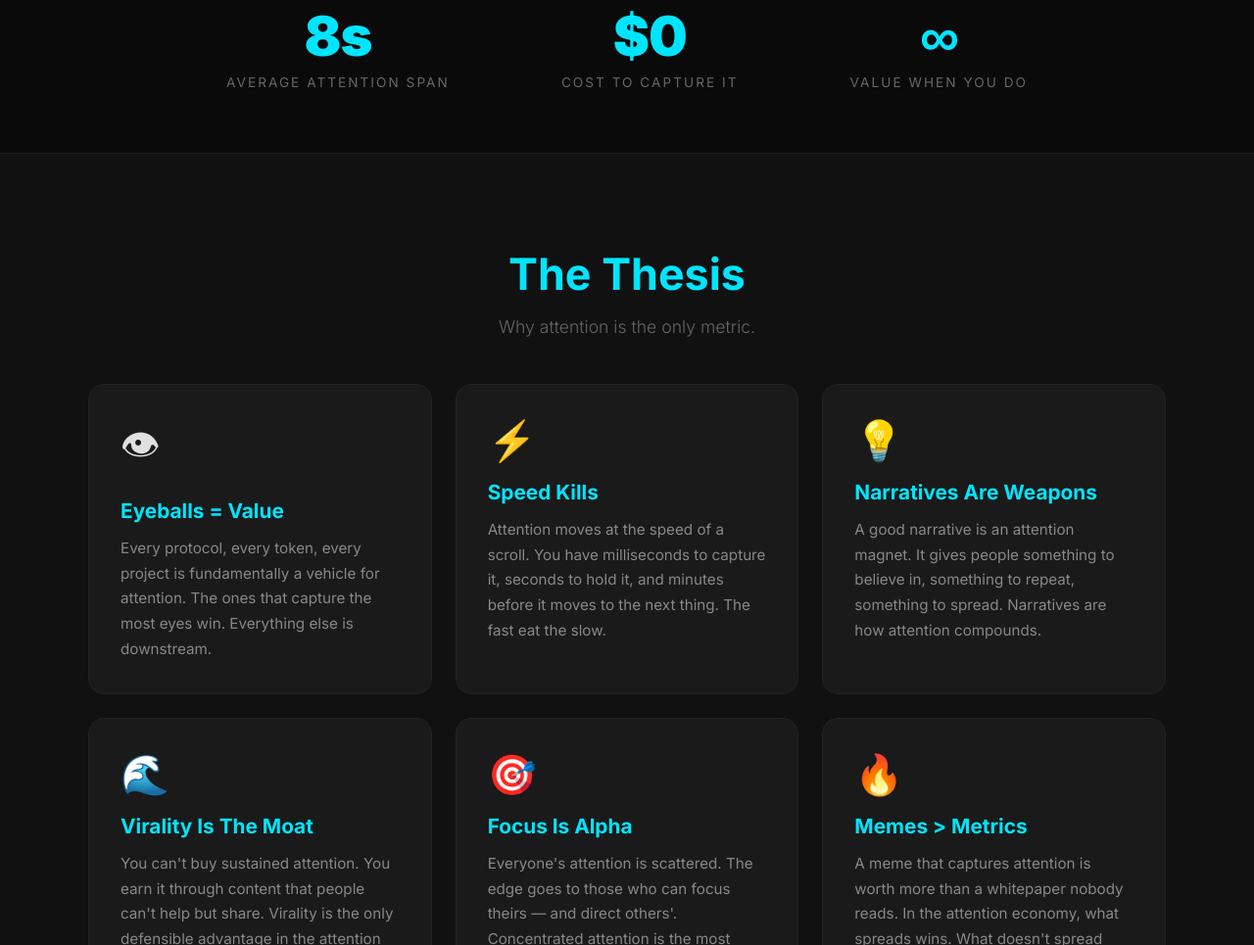
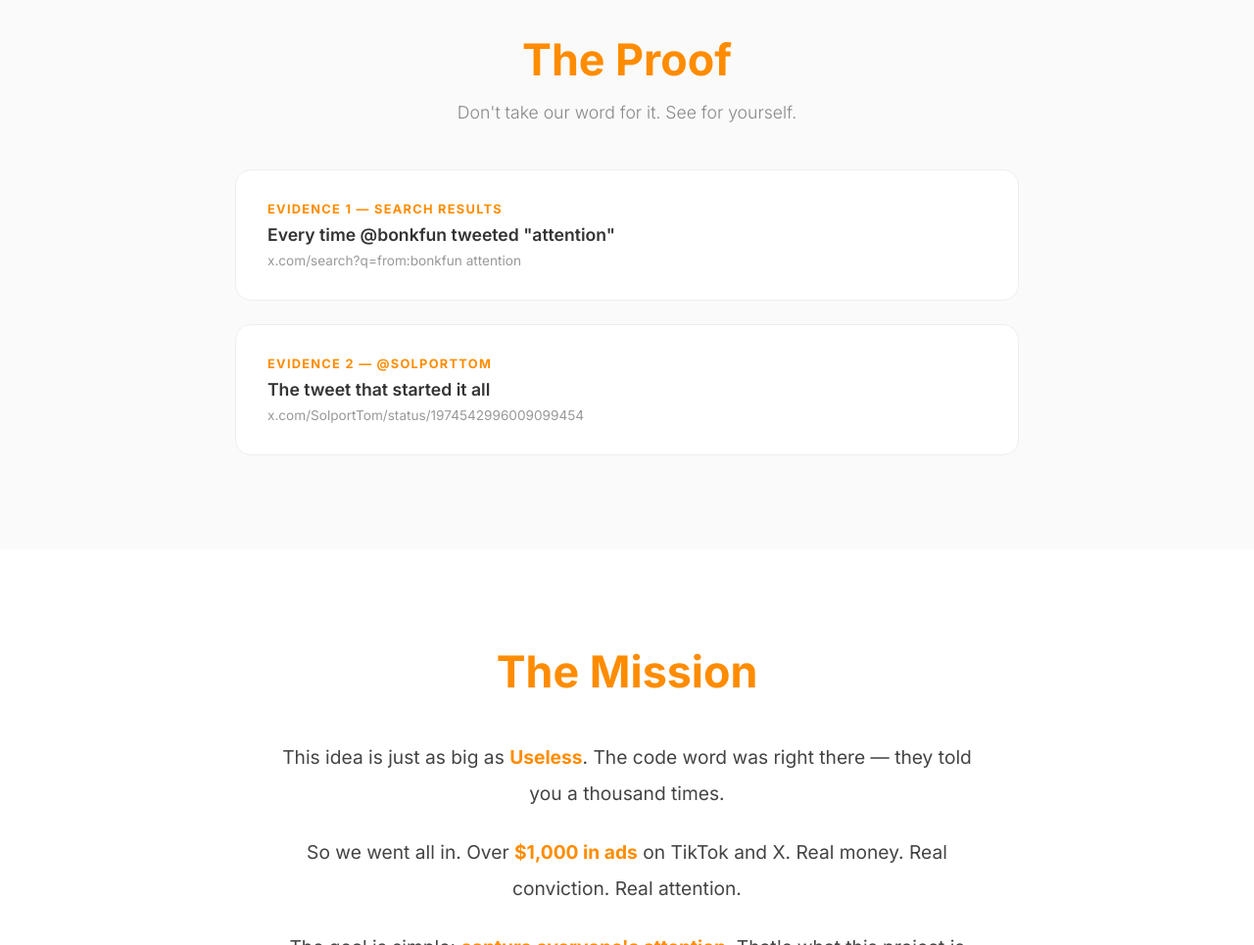
Before and after one commit to anatolyyakovenkos/believe, a plain HTML site: page index.html in a window 1280 px wide. Shown: the part 1835-2800 px from the top of the page at 98% size. Drawn offline with Linux system fonts and the light colour scheme.

Commit message:
Rewrite site for Attention — orange/white theme, real narrative
Same style as the original Believe in Bonk site but content now
covers the @bonkfun/@SolportTom "attention" code word with proof links.

Co-Authored-By: Claude Opus 4.6 (1M context) <noreply@anthropic.com>

```diff
--- a/index.html
+++ b/index.html
@@ -11,8 +11,8 @@
 
     body {
       font-family: 'Inter', sans-serif;
-      background: #0a0a0a;
-      color: #e0e0e0;
+      background: #ffffff;
+      color: #1a1a1a;
       overflow-x: hidden;
     }
 
@@ -25,8 +25,8 @@
       display: flex;
       align-items: center;
       gap: 0.5rem;
-      background: #00e5ff;
-      color: #0a0a0a;
+      background: #FF8C00;
+      color: #fff;
       text-decoration: none;
       font-weight: 700;
       font-size: 0.95rem;
@@ -37,13 +37,13 @@
 
     .x-btn:hover {
       transform: scale(1.05);
-      box-shadow: 0 4px 20px rgba(0, 229, 255, 0.35);
+      box-shadow: 0 4px 20px rgba(255, 140, 0, 0.35);
     }
 
     .x-btn svg {
       width: 18px;
       height: 18px;
-      fill: #0a0a0a;
+      fill: #fff;
     }
 
     /* Hero */
@@ -65,7 +65,7 @@
       left: -50%;
       width: 200%;
       height: 200%;
-      background: radial-gradient(circle at 50% 50%, rgba(0, 229, 255, 0.05) 0%, transparent 50%);
+      background: radial-gradient(circle at 50% 50%, rgba(255, 140, 0, 0.06) 0%, transparent 50%);
       animation: pulse 6s ease-in-out infinite;
     }
 
@@ -75,19 +75,18 @@
     }
 
     .hero h1 {
-      font-size: clamp(3.5rem, 11vw, 9rem);
+      font-size: clamp(4rem, 12vw, 10rem);
       font-weight: 900;
-      color: #00e5ff;
+      color: #FF8C00;
       letter-spacing: -0.03em;
       line-height: 0.9;
       position: relative;
       z-index: 1;
-      text-transform: uppercase;
     }
 
     .hero .tagline {
       font-size: clamp(1rem, 2.5vw, 1.4rem);
-      color: #666;
+      color: #888;
       margin-top: 1.5rem;
       font-weight: 300;
       letter-spacing: 0.2em;
@@ -101,7 +100,7 @@
       bottom: 2rem;
       z-index: 1;
       animation: bounce 2s infinite;
-      color: #00e5ff;
+      color: #FF8C00;
       font-size: 1.5rem;
     }
 
@@ -120,7 +119,7 @@
 
     .story h2 {
       font-size: clamp(1.8rem, 4vw, 2.8rem);
-      color: #00e5ff;
+      color: #FF8C00;
       font-weight: 700;
       margin-bottom: 2.5rem;
       line-height: 1.3;
@@ -129,13 +128,13 @@
     .story p {
       font-size: clamp(1rem, 2vw, 1.2rem);
       line-height: 1.9;
-      color: #999;
+      color: #444;
       margin-bottom: 1.5rem;
       font-weight: 400;
     }
 
     .story .highlight {
-      color: #00e5ff;
+      color: #FF8C00;
       font-weight: 700;
     }
 
@@ -143,8 +142,8 @@
       display: inline-block;
       font-size: 2rem;
       font-weight: 900;
-      color: #00e5ff;
-      background: rgba(0, 229, 255, 0.08);
+      color: #FF8C00;
+      background: rgba(255, 140, 0, 0.08);
       padding: 0.1em 0.4em;
       border-radius: 8px;
     }
@@ -153,135 +152,105 @@
     .divider {
       width: 60px;
       height: 4px;
-      background: #00e5ff;
+      background: #FF8C00;
       margin: 0 auto;
       border-radius: 2px;
     }
 
-    /* Manifesto section */
-    .manifesto {
+    /* Proof section */
+    .proof {
       padding: 6rem 2rem;
-      background: #111;
+      background: #fafafa;
     }
 
-    .manifesto h2 {
+    .proof h2 {
       text-align: center;
       font-size: clamp(1.8rem, 4vw, 2.8rem);
-      color: #00e5ff;
+      color: #FF8C00;
       font-weight: 700;
       margin-bottom: 1rem;
     }
 
-    .manifesto .subtitle {
+    .proof .subtitle {
       text-align: center;
-      color: #666;
+      color: #888;
       font-size: 1.1rem;
       margin-bottom: 3rem;
       font-weight: 300;
     }
 
-    .manifesto-grid {
-      max-width: 1100px;
+    .proof-links {
+      max-width: 800px;
       margin: 0 auto;
-      display: grid;
-      grid-template-columns: repeat(auto-fit, minmax(300px, 1fr));
+      display: flex;
+      flex-direction: column;
       gap: 1.5rem;
     }
 
-    .manifesto-card {
-      background: #1a1a1a;
+    .proof-link {
+      background: #fff;
       border-radius: 16px;
       padding: 2rem;
-      border: 1px solid #222;
+      border: 1px solid #eee;
       transition: transform 0.3s ease, box-shadow 0.3s ease;
+      text-decoration: none;
+      color: inherit;
+      display: block;
     }
 
-    .manifesto-card:hover {
+    .proof-link:hover {
       transform: translateY(-4px);
-      box-shadow: 0 20px 40px rgba(0, 229, 255, 0.08);
-      border-color: rgba(0, 229, 255, 0.2);
+      box-shadow: 0 20px 40px rgba(255, 140, 0, 0.1);
     }
 
-    .manifesto-card .icon {
-      font-size: 2.5rem;
-      margin-bottom: 1rem;
+    .proof-link .label {
+      font-size: 0.8rem;
+      color: #FF8C00;
+      font-weight: 700;
+      text-transform: uppercase;
+      letter-spacing: 0.1em;
+      margin-bottom: 0.5rem;
     }
 
-    .manifesto-card h3 {
-      font-size: 1.3rem;
-      color: #00e5ff;
-      font-weight: 700;
-      margin-bottom: 0.8rem;
+    .proof-link .desc {
+      font-size: 1.1rem;
+      color: #333;
+      font-weight: 600;
+      margin-bottom: 0.5rem;
     }
 
-    .manifesto-card p {
-      color: #888;
-      font-size: 0.95rem;
-      line-height: 1.7;
-      font-weight: 400;
+    .proof-link .url {
+      font-size: 0.85rem;
+      color: #999;
+      word-break: break-all;
     }
 
-    /* Stats bar */
-    .stats {
-      padding: 4rem 2rem;
-      background: #0a0a0a;
-      border-top: 1px solid #1a1a1a;
-      border-bottom: 1px solid #1a1a1a;
-    }
-
-    .stats-inner {
-      max-width: 900px;
-      margin: 0 auto;
-      display: flex;
-      justify-content: space-around;
-      flex-wrap: wrap;
-      gap: 2rem;
-    }
-
-    .stat {
-      text-align: center;
-    }
-
-    .stat .number {
-      font-size: clamp(2rem, 5vw, 3.5rem);
-      font-weight: 900;
-      color: #00e5ff;
-      letter-spacing: -0.02em;
-    }
-
-    .stat .label {
-      font-size: 0.85rem;
-      color: #666;
-      text-transform: uppercase;
-      letter-spacing: 0.15em;
-      margin-top: 0.3rem;
-      font-weight: 400;
-    }
-
-    /* Thesis section */
-    .thesis {
+    /* Mission section */
+    .mission {
       max-width: 800px;
       margin: 0 auto;
       padding: 6rem 2rem;
       text-align: center;
     }
 
-    .thesis h2 {
+    .mission h2 {
       font-size: clamp(1.8rem, 4vw, 2.8rem);
-      color: #00e5ff;
+      color: #FF8C00;
       font-weight: 700;
       margin-bottom: 2.5rem;
+      line-height: 1.3;
     }
 
-    .thesis p {
-      font-size: clamp(1rem, 2vw, 1.15rem);
+    .mission p {
+      font-size: clamp(1rem, 2vw, 1.2rem);
       line-height: 1.9;
-      color: #999;
+      color: #444;
       margin-bottom: 1.5rem;
+      font-weight: 400;
     }
 
-    .thesis .highlight {
-      color: #00e5ff;
+    .mission .highlight {
+      color: #FF8C00;
       font-weight: 700;
     }
 
@@ -292,43 +261,28 @@
       position: relative;
     }
 
-    .cta::before {
-      content: '';
-      position: absolute;
-      top: 0;
-      left: 0;
-      width: 100%;
-      height: 100%;
-      background: radial-gradient(circle at 50% 50%, rgba(0, 229, 255, 0.04) 0%, transparent 60%);
-    }
-
     .cta h2 {
       font-size: clamp(2.5rem, 8vw, 6rem);
       font-weight: 900;
-      color: #00e5ff;
+      color: #FF8C00;
       margin-bottom: 1.5rem;
       letter-spacing: -0.02em;
-      text-transform: uppercase;
-      position: relative;
-      z-index: 1;
     }
 
     .cta p {
       font-size: clamp(1rem, 2vw, 1.3rem);
-      color: #666;
+      color: #888;
       max-width: 500px;
       margin: 0 auto;
       line-height: 1.7;
       font-weight: 300;
-      position: relative;
-      z-index: 1;
     }
 
     /* Footer */
     footer {
       text-align: center;
       padding: 2rem;
-      color: #333;
+      color: #ccc;
       font-size: 0.85rem;
       font-weight: 300;
     }
@@ -345,160 +299,99 @@
       transform: translateY(0);
     }
 
-    /* Glow text effect */
-    .glow {
-      text-shadow: 0 0 40px rgba(0, 229, 255, 0.3), 0 0 80px rgba(0, 229, 255, 0.1);
-    }
-
     @media (max-width: 600px) {
-      .manifesto-grid {
-        grid-template-columns: 1fr;
-      }
-      .stats-inner {
-        flex-direction: column;
-        align-items: center;
+      .proof-links {
+        gap: 1rem;
       }
     }
   </style>
 </head>
 <body>
 
-  <a href="https://x.com/" target="_blank" class="x-btn">
+  <a href="https://x.com/AttentionBonk" target="_blank" class="x-btn">
     <svg viewBox="0 0 24 24" xmlns="http://www.w3.org/2000/svg"><path d="M18.244 2.25h3.308l-7.227 8.26 8.502 11.24H16.17l-5.214-6.817L4.99 21.75H1.68l7.73-8.835L1.254 2.25H8.08l4.713 6.231zm-1.161 17.52h1.833L7.084 4.126H5.117z"/></svg>
     Follow
   </a>
 
   <!-- Hero -->
   <section class="hero">
-    <h1 class="glow">Attention.</h1>
-    <p class="tagline">The only currency that matters</p>
+    <h1>Attention.</h1>
+    <p class="tagline">The code word was always there</p>
     <div class="scroll-hint">&darr;</div>
   </section>
 
   <!-- Story -->
   <section class="story fade-in">
-    <h2>Everything you see is a war for your eyes.</h2>
+    <h2>What if there was a code word hiding in plain sight?</h2>
 
     <p>
-      Every token, every thread, every narrative &mdash; it's all competing for the same thing: <span class="highlight">your attention</span>.
+      For the last year, <span class="highlight">@bonkfun</span> &amp; <span class="highlight">@SolportTom</span> have tweeted out "attention" more than <span class="big-number">1,000</span> times.
     </p>
 
     <p>
-      The feeds are infinite. The content never stops. There are <span class="big-number">&infin;</span> things screaming for you to look &mdash; but you only have two eyes.
+      A word repeated <span class="highlight">every single day</span> &mdash; in tweets, in replies, in posts &mdash; but you just didn't see it.
     </p>
 
     <p>
-      Markets don't move on fundamentals. They don't move on tech. They move when <span class="highlight">enough people look at the same thing at the same time</span>.
+      They were telling you exactly what the next play was. Over and over and over again. They said <span class="highlight">"attention"</span> &mdash; and you still chose to ignore it.
     </p>
 
     <div class="divider" style="margin: 3rem auto;"></div>
 
-    <p style="font-size: clamp(1.2rem, 2.5vw, 1.5rem); color: #00e5ff; font-weight: 600; margin-top: 2rem;">
-      Attention is the asset. Everything else is noise.
+    <p style="font-size: clamp(1.2rem, 2.5vw, 1.5rem); color: #FF8C00; font-weight: 600; margin-top: 2rem;">
+      Introducing Attention.
     </p>
 
     <p>
-      The ones who win aren't smarter. They aren't earlier. They're just better at <span class="highlight">capturing attention</span> &mdash; and directing it.
+      The word was always there. In the tweets. In the posts. In every message they ever sent. They told you to pay <span class="highlight">attention</span> &mdash; over and over and over again.
     </p>
 
-    <p>You already knew this. You just weren't paying attention.</p>
+    <p>You just weren't paying attention.</p>
   </section>
 
-  <!-- Stats -->
-  <section class="stats fade-in">
-    <div class="stats-inner">
-      <div class="stat">
-        <div class="number">8s</div>
-        <div class="label">Average attention span</div>
-      </div>
-      <div class="stat">
-        <div class="number">$0</div>
-        <div class="label">Cost to capture it</div>
-      </div>
-      <div class="stat">
-        <div class="number">&infin;</div>
-        <div class="label">Value when you do</div>
-      </div>
-    </div>
-  </section>
+  <!-- Proof -->
+  <section class="proof">
+    <h2 class="fade-in">The Proof</h2>
+    <p class="subtitle fade-in">Don't take our word for it. See for yourself.</p>
 
-  <!-- Manifesto -->
-  <section class="manifesto">
-    <h2 class="fade-in">The Thesis</h2>
-    <p class="subtitle fade-in">Why attention is the only metric.</p>
+    <div class="proof-links">
 
-    <div class="manifesto-grid">
+      <a href="https://x.com/search?q=from%3Abonkfun%20attention&src=typed_query" target="_blank" class="proof-link fade-in">
+        <div class="label">Evidence 1 &mdash; Search Results</div>
+        <div class="desc">Every time @bonkfun tweeted "attention"</div>
+        <div class="url">x.com/search?q=from:bonkfun attention</div>
+      </a>
 
-      <div class="manifesto-card fade-in">
-        <div class="icon">&#x1f441;</div>
-        <h3>Eyeballs = Value</h3>
-        <p>Every protocol, every token, every project is fundamentally a vehicle for attention. The ones that capture the most eyes win. Everything else is downstream.</p>
-      </div>
-
-      <div class="manifesto-card fade-in">
-        <div class="icon">&#x26a1;</div>
-        <h3>Speed Kills</h3>
-        <p>Attention moves at the speed of a scroll. You have milliseconds to capture it, seconds to hold it, and minutes before it moves to the next thing. The fast eat the slow.</p>
-      </div>
-
-      <div class="manifesto-card fade-in">
-        <div class="icon">&#x1f4a1;</div>
-        <h3>Narratives Are Weapons</h3>
-        <p>A good narrative is an attention magnet. It gives people something to believe in, something to repeat, something to spread. Narratives are how attention compounds.</p>
-      </div>
-
-      <div class="manifesto-card fade-in">
-        <div class="icon">&#x1f30a;</div>
-        <h3>Virality Is The Moat</h3>
-        <p>You can't buy sustained attention. You earn it through content that people can't help but share. Virality is the only defensible advantage in the attention economy.</p>
-      </div>
-
-      <div class="manifesto-card fade-in">
-        <div class="icon">&#x1f3af;</div>
-        <h3>Focus Is Alpha</h3>
-        <p>Everyone's attention is scattered. The edge goes to those who can focus theirs &mdash; and direct others'. Concentrated attention is the most powerful force in markets.</p>
-      </div>
-
-      <div class="manifesto-card fade-in">
-        <div class="icon">&#x1f525;</div>
-        <h3>Memes > Metrics</h3>
-        <p>A meme that captures attention is worth more than a whitepaper nobody reads. In the attention economy, what spreads wins. What doesn't spread dies.</p>
-      </div>
+      <a href="https://x.com/SolportTom/status/1974542996009099454" target="_blank" class="proof-link fade-in">
+        <div class="label">Evidence 2 &mdash; @SolportTom</div>
+        <div class="desc">The tweet that started it all</div>
+        <div class="url">x.com/SolportTom/status/1974542996009099454</div>
+      </a>
 
     </div>
   </section>
 
-  <!-- Thesis deep dive -->
-  <section class="thesis fade-in">
-    <h2>The Attention Cycle</h2>
+  <!-- Mission -->
+  <section class="mission fade-in">
+    <h2>The Mission</h2>
 
     <p>
-      First comes the <span class="highlight">spark</span> &mdash; a tweet, a meme, a screenshot that makes you stop scrolling.
+      This idea is just as big as <span class="highlight">Useless</span>. The code word was right there &mdash; they told you a thousand times.
     </p>
 
     <p>
-      Then comes the <span class="highlight">cascade</span> &mdash; retweets, quote tweets, threads, everyone trying to be the one who explains it best.
+      So we went all in. Over <span class="highlight">$1,000 in ads</span> on TikTok and X. Real money. Real conviction. Real attention.
     </p>
 
     <p>
-      Then comes the <span class="highlight">FOMO</span> &mdash; the chart goes up because people are looking, and people look because the chart goes up.
-    </p>
-
-    <p>
-      Then comes the <span class="highlight">shift</span> &mdash; attention moves to the next thing. Always. Without exception.
-    </p>
-
-    <div class="divider" style="margin: 3rem auto;"></div>
-
-    <p style="margin-top: 2rem;">
-      The game isn't picking what to pay attention to. The game is <span class="highlight">understanding that attention itself is the trade</span>.
+      The goal is simple: <span class="highlight">capture everyone's attention</span>. That's what this project is about. That's what it was always about.
     </p>
   </section>
 
   <!-- CTA -->
   <section class="cta fade-in">
-    <h2 class="glow">Pay Attention.</h2>
-    <p>The market is always telling you where the eyes are going next. Are you watching?</p>
+    <h2>Attention.</h2>
+    <p>They told you. You just weren't listening. Now you know.</p>
   </section>
 
   <footer>
```
